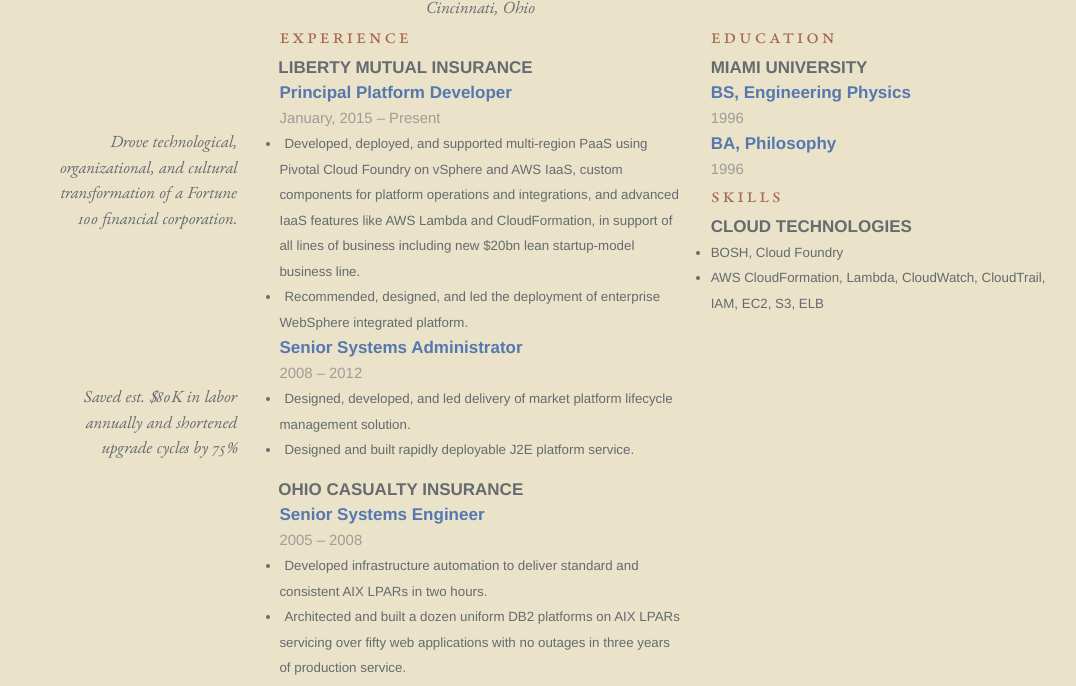
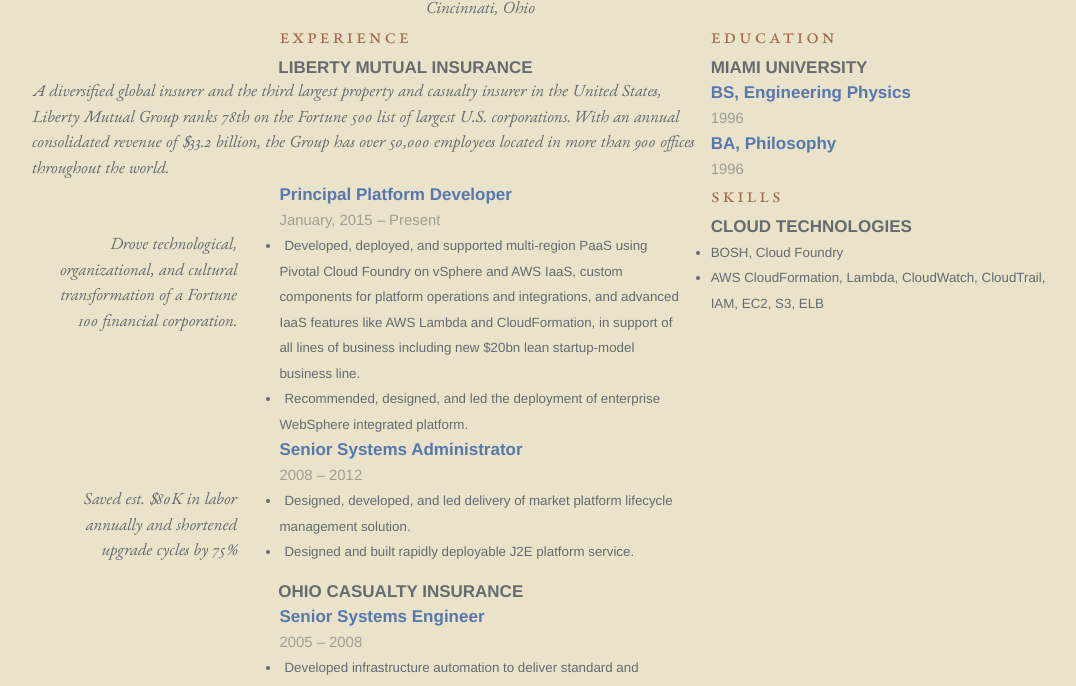
Before and after one commit to clhynfield/resume, a plain HTML site: page index.html in a window 1280 px wide. Shown: the part 109-795 px from the top of the page, without its empty margins (100-1176 px from the left). Drawn offline with nearby package versions, Linux system fonts and the light colour scheme.

Commit message:
Add Liberty Mutual value

```diff
--- a/index.html
+++ b/index.html
@@ -33,6 +33,7 @@
         <h3>Experience</h3>
         <section class="company">
           <h4>Liberty Mutual Insurance</h4>
+          <p class="value">A diversified global insurer and the third largest property and casualty insurer in the United States, Liberty Mutual Group ranks 78th on the Fortune 500 list of largest U.S. corporations.  With an annual consolidated revenue of $33.2 billion, the Group has over 50,000 employees located in more than 900 offices throughout the world.</p>
           <section class="job">
             <h5>Principal Platform Developer</h5>
             <p class="date_range"><time datetime="2015-01">January, 2015</time>  &ndash; <time datetime="Z">Present</time></p>
```
